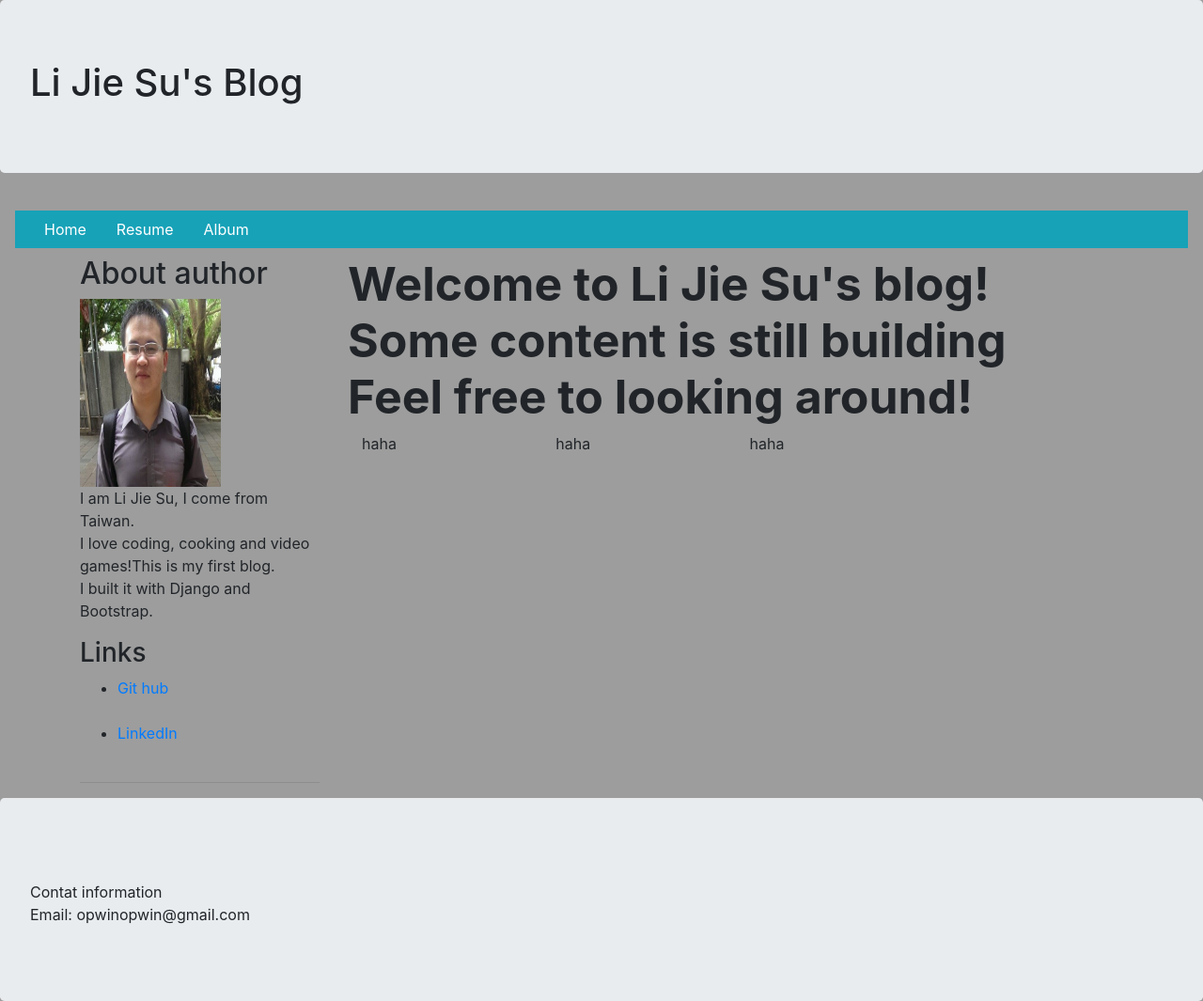
After one commit to LiJieSu-Jerry/Django, a Django app: page / in a window 1280 px wide. The commit adds this page. Shown: the whole page at 94% size. Run offline with Django 3.2, Linux system fonts and the light colour scheme; data comes from the database, SQL or seed files in the repository; both versions use the stored data as it was after the commit; some libraries are stand-ins or nearby versions.

Commit message:
home page and resume page

```diff
--- /dev/null
+++ b/blog/static/css/style.css
@@ -0,0 +1,7 @@
+body {
+	background-color: #9D9D9D;
+}
+
+#bottomJumbo{
+	margin-bottom:0;
+}
--- a/blog/templates/base.html
+++ b/blog/templates/base.html
@@ -1,4 +1,4 @@
-
+{% load static %}
 <!DOCTYPE html>
 <html>
 <head>
@@ -6,25 +6,25 @@
 	<meta charset="utf-8">
 	<meta name="viewport" content="width=device-width, initial-scale=1, shrink-to-fit=no">
 	<link rel="stylesheet" href="https://stackpath.bootstrapcdn.com/bootstrap/4.3.1/css/bootstrap.min.css" integrity="sha384-ggOyR0iXCbMQv3Xipma34MD+dH/1fQ784/j6cY/iJTQUOhcWr7x9JvoRxT2MZw1T" crossorigin="anonymous">
-	{% load static %}
-	<link rel="stylesheet" type="text/css" href="{% static 'style.css' %}">
+
+	<link rel="stylesheet" href="{% static 'style.css' %}">
 	<!-- Bootstrap css style-->
 		<title>{%block title%}{%endblock%}</title>
 		{% block header_extends %}{% endblock %} <!-- for css extension-->
 </head>
 
 <body>
-	<div class="jumbotron " style="margin-bottom:0">
+	<div class="jumbotron">
  	 	<h1 id="x">Li Jie Su's Blog </h1>
 	</div>
 	<nav class="navbar navbar-inverse">
 	  <div class="container-fluid bg-info">
 		<ul class="nav">
 		  <li class="nav-item">
-		    <a class="nav-link active text-white" href="#">Home</a>
+		    <a class="nav-link active text-white" href="/">Home</a>
 		  </li>
-		  <li class="nav-item">
-		    <a class="nav-link text-white" href="#">Posts</a>
+		  <li class="nav-item text-white">
+		    <a class="nav-link text-white" href="/resume">Resume</a>
 		  </li>
 		  <li class="nav-item text-white">
 		    <a class="nav-link text-white" href="#">Album</a>
@@ -32,38 +32,17 @@
 		  <!--
 		  <li class="nav-item text-white">
 		    <a class="nav-link text-white" href="#">Album</a>
-		  </li> -->
+		  </li>
+			-->
 		  <!-- just copy from here to extend link bar-->
-
 		</ul>
 	  </div>
 	</nav>
-<div class="container">
-  <div class="row">
-    <div class="col-sm-4">
-      <h2>About me</h2>
-      <h5>My picture:</h5>
-      <div class="fakeimg"><img src={% static 'me.jpg'%} width=150 height=200></div>
-      <p>Self Introduction..</p>
-      <h3>Links</h3>
-      <p>Links Description</p>
-      <ul class="nav nav-pills nav-stacked">
-        <li class="active"><a href="#">Link 1</a></li>
-        <li><a href="#">Link 2</a></li>
-        <li><a href="#">Link 3</a></li>
-      </ul>
-      <hr class="hidden-sm hidden-md hidden-lg">
-    </div>
-    <div class="col-sm-8">
-		{% block content %}{%endblock%}
-    </div>
-  </div>
-</div>
-
-<div class="jumbotron justify-content-start" style="margin-bottom:50">
-  <p>If you have any question about this webiste, me or other things please feel free to contatct me <br>Contat information<br>Email: opwinopwin@gmail.com</p>
+	{% block content %}{%endblock%}
 
 
+<div id="bottomJumbo" class="jumbotron justify-content-start" >
+   <br>Contat information<br>Email: opwinopwin@gmail.com</p>
 </div>
 
 	<!--Bootstrap java scripts-->
--- /dev/null
+++ b/blog/templates/blog/home.html
@@ -0,0 +1,53 @@
+{% extends "base.html" %}
+{% load static %}
+
+{%block title%}Home page{%endblock%}
+
+{% block content %}
+<div class="container">
+  <div class="row">
+    <div class="col-sm-3">
+      <h2>About author</h2>
+
+      <div><img src={% static 'me.jpg'%} width=150 height=200 ></div>
+      <p>I am Li Jie Su, I come from Taiwan. <br>
+        I love coding, cooking and video games!This is my first blog.<br>
+        I built it with Django and Bootstrap.<br>
+      </p>
+      <h3>Links</h3>
+      <ul class="">
+        <li class="active"><a href="https://github.com/LiJieSu-Jerry/-Portfolio" target="_blank">Git hub</a></li><br>
+        <li><a href="https://www.linkedin.com/in/lzsu/" target="_blank">LinkedIn</a></li><br>
+      </ul>
+      <hr class="hidden-sm hidden-md hidden-lg">
+    </div>
+    <div class="col-sm-9">
+      <p class="font-weight-bold h1" style="font-size: 50px">
+        Welcome to Li Jie Su's blog! <br>
+        Some content is still building <br>
+        Feel free to looking around! <br>
+      </p>
+      <div class="container">
+        <div class="row">
+          <div class="col-sm-3">
+            <p>
+              haha
+            </p>
+          </div>
+          <div class="col-sm-3">
+                        <p>
+              haha
+            </p>
+          </div>
+          <div class="col-sm-3">
+                        <p>
+              haha
+            </p>
+          </div>
+        </div>
+      </div>
+    </div>
+  </div>
+</div>
+
+{% endblock %}
--- a/blog/urls.py
+++ b/blog/urls.py
@@ -4,5 +4,6 @@ from django.urls import path
 from . import views
 
 urlpatterns = [
-    path('article_view',views.ArticleView,name='article_view'),
+    path('',views.Home,name='home'),
+    path('resume',views.Resume,name='resume'),
 ]
--- a/blog/views.py
+++ b/blog/views.py
@@ -7,10 +7,16 @@ from django.utils import timezone
 from .models import article
 # Create your views here.
 
-def ArticleView(request):
+def Home(request):
 	context={}
 	context['article']=get_object_or_404(article)
-	return render(request,'blog/article_view.html',context)
+	return render(request,'blog/home.html',context)
+
+def Resume(request):
+	return render(request,'blog/resume.html')
+
+
+
 
 	"""
 	template_name='blog/article_view.html'
--- a/mainsite/settings.py
+++ b/mainsite/settings.py
@@ -120,6 +120,6 @@ USE_TZ = True
 
 STATIC_URL = '/static/'
 STATICFILES_DIRS=[
+    os.path.join(BASE_DIR,'blog/static/css'),
     os.path.join(BASE_DIR,'static/'),
-    os.path.join(BASE_DIR,'blog/static/'),
 ]
--- a/mainsite/urls.py
+++ b/mainsite/urls.py
@@ -17,6 +17,6 @@ from django.contrib import admin
 from django.urls import path,include
 
 urlpatterns = [
-	path('blog/',include('blog.urls')),
+	path('',include('blog.urls')),
     path('admin/', admin.site.urls),
 ]
```
Also changed, not shown: blog/templates/blog/resume.html (added, +31 -0 lines), blog/templates/blog/test.html (added, +12 -0 lines), blog/static/style.css (deleted), db.sqlite3, 1 other file.
